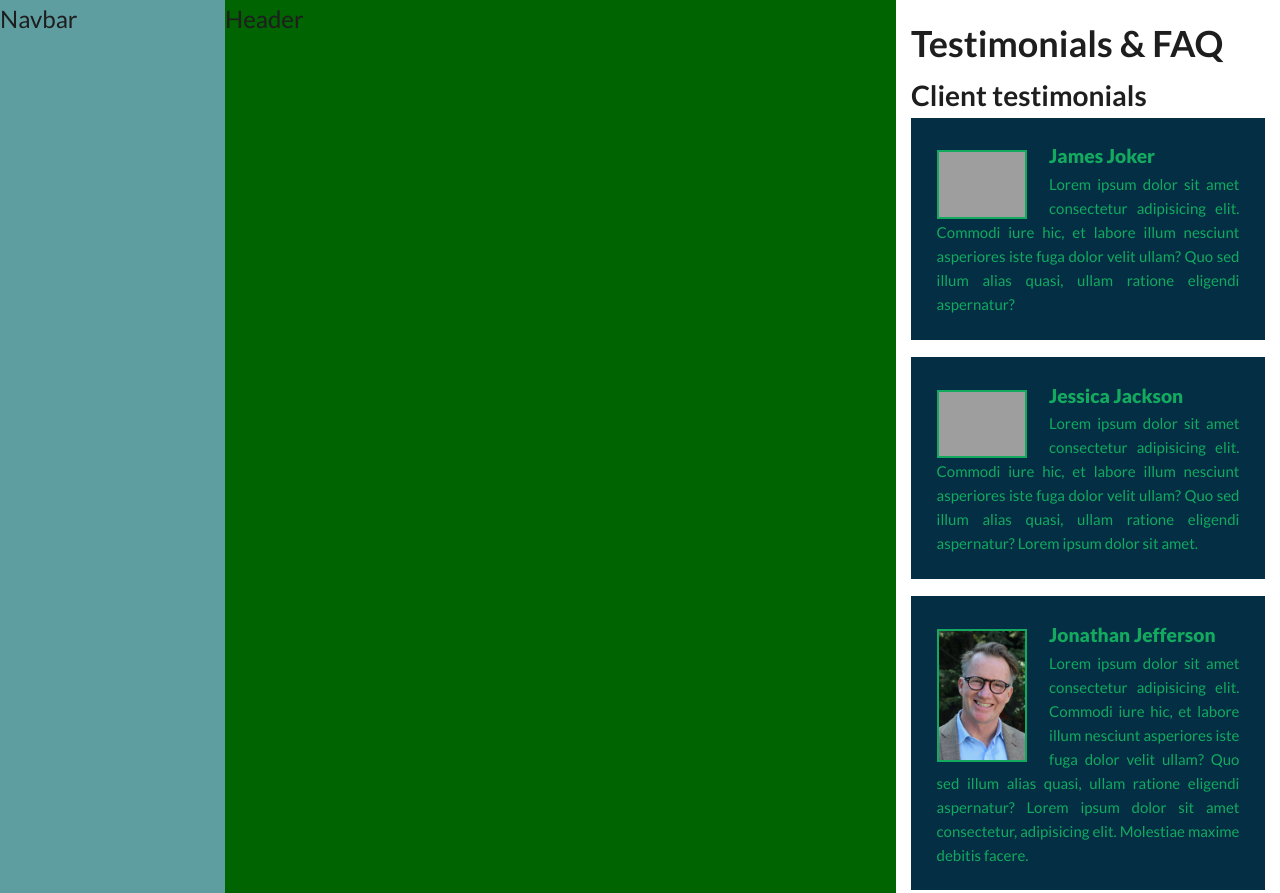
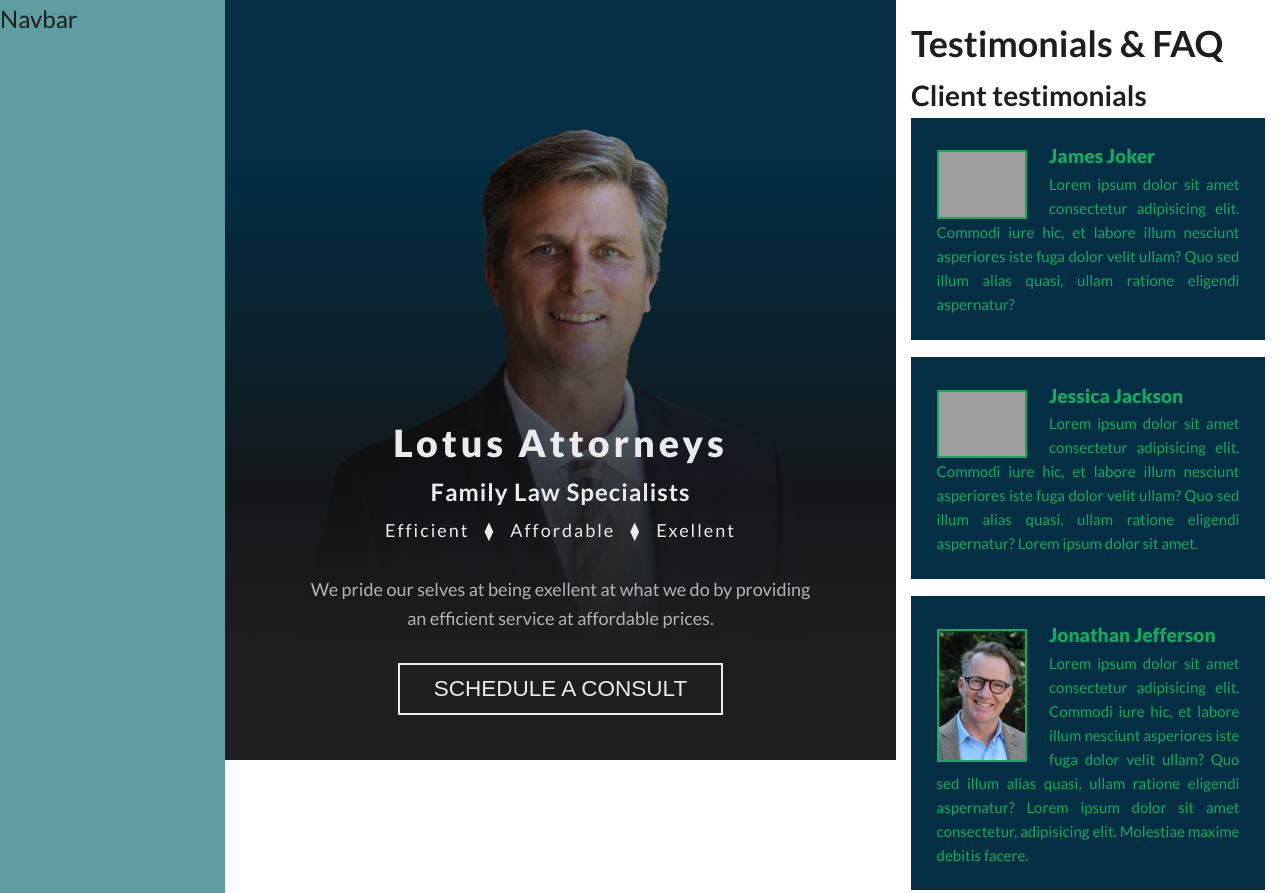
Before and after one commit to SVDwebtech/attorneyLotus032, a website: page index.html in a window 1280 px wide. Shown: the top 893 px of the page. Drawn offline with Linux system fonts and the light colour scheme; grey boxes are pictures that could not be loaded.

Commit message:
add structure, content and styling to header section

```diff
--- a/index.html
+++ b/index.html
@@ -8,12 +8,30 @@
     <link rel="preconnect" href="https://fonts.gstatic.com" crossorigin>
     <link href="https://fonts.googleapis.com/css2?family=Lato:wght@400;700;900&display=swap" rel="stylesheet">
     <link rel="stylesheet" href="./css/styles.css">
-    <title>Document</title>
+    <title>Lotus Attorneys</title>
 </head>
 <body>
     <div class="container">
+
         <nav class="navbar">Navbar</nav>
-        <header class="header">Header</header>
+
+        <header class="header">
+
+            <div class="header__content-container">
+                <h1 class="header__heading-h1">
+                    <span class="header__heading-h1--primary">Lotus Attorneys</span>
+                    <span class="header__heading-h1--secondary">Family Law Specialists</span>
+                    <span class="header__heading-h1--tertiary">
+                        Efficient<span class="header__blacklozenge">&blacklozenge;</span>Affordable<span class="header__blacklozenge">&blacklozenge;</span>Exellent
+                    </span>
+
+                </h1>
+                <p class="header__paragraph">We pride our selves at being exellent at what we do by providing an efficient service at affordable prices.</p>
+                <button class="header__btn btn">Schedule a consult</button>
+            </div>
+
+        </header>
+
         <main class="main">Main</main>
 
         <aside class="sidebar">
--- a/sass/abstracts/_variables.scss
+++ b/sass/abstracts/_variables.scss
@@ -10,6 +10,7 @@ $color-mudbrown: rgb(117, 76, 10);
 $color-white: rgb(235, 235, 235);
 $color-grey-light: rgb(180, 180, 180);
 $color-grey-dark: rgb(130, 130, 130);
+$color-darkshadow: rgba(20, 20, 20, .85);
 $color-dark: rgb(30, 30, 30);
 
 // padding & margins
--- a/sass/base/_typography.scss
+++ b/sass/base/_typography.scss
@@ -10,19 +10,44 @@ body {
 
 .header {
 
-	&__heading {
+	color: $color-white;
+
+	&__heading-h1 {
+		// color: $color-mudbrown;
+		text-align: center;
+
+		&--primary {
+			font-size: 2.5rem;
+			font-weight: 900;
+			letter-spacing: 4px;
+		}
+
+		&--secondary {
+			font-size: 1.6rem;
+			font-weight: 700;
+			letter-spacing: 1px;
+			margin-bottom: $small;
+		}
+
+		&--tertiary {
+			font-size: 1.2rem;
+			font-weight: 400;
+			letter-spacing: 2px;
+		}
+	}
+
+	&__paragraph {
+		color: $color-grey-light;
+		font-size: 1.2rem;
+		text-align: center;
 
 	}
 
-	.heading__primary--main {
-
-	}
-	.heading__primary--sub {
-
-	}
-
-	&__paragraph {
-
+	&__btn {
+		color: $color-white;
+		font-size: 1.5rem;
+		text-transform: uppercase;
+		text-align: center;
 	}
 }
 
--- a/sass/components/_button.scss
+++ b/sass/components/_button.scss
@@ -4,13 +4,9 @@
 	&:visited {
 		display: inline-block;
 
-		color: inherit;
-		text-align: center;
 		text-decoration: none;
-		border-radius: 5px;
 		outline: none;
-
-		padding: .3em 1.5em;
+		padding: .5em 1.5em;
 
 		backface-visibility: hidden;
 		transition: box-shadow .2s, transform .2s, border .2s;
--- a/sass/layout/_header.scss
+++ b/sass/layout/_header.scss
@@ -40,7 +40,7 @@
 	}
 
 	.header {
-		height: auto;
+		height: 95vh;
 		grid-column: 1 / span 11;
 		grid-row: 2 / span 1;
 	}
--- a/sass/pages/_home.scss
+++ b/sass/pages/_home.scss
@@ -3,33 +3,71 @@
 /////////////////////////////////////////////////////////////////////
 
 .header {
+	display: flex;
+	flex-direction: column;
+	justify-content: center;
+	// align-items: center;
 
-	// display: flex;
-	// flex-direction: column;
-	// justify-content: center;
 
-	// background-image: linear-gradient(.55turn,rgba(0,0,0, .1) 10%, rgba(0,0,0, .88) 75%, rgba(0,0,0, 1) 98%), url(/img/bgHeaderImage.jpg);
+
+	background: linear-gradient(to bottom, $color-prussianblue 50%, $color-dark 80%);
 	// background-size: cover;
 	// background-position:center;
 	// background-repeat: no-repeat;
 
 	// padding: 2rem;
 
+	&__content-container {
+		display: flex;
+		flex-direction: column;
+		justify-content: flex-end;
+		align-items: center;
 
-	// &__heading {
-	// 	.heading__primary {
-	// 		&--main, &--sub {
-	// 			display: block;
-	// 		}
-	// 	}
+		background: linear-gradient(to bottom, transparent 20%, $color-darkshadow 65%, $color-dark 85%), url("/img/attorney01.png");
+		background-size: contain;
+		background-position:center;
+		background-repeat: no-repeat;
+		height: min(100%, 70rem);
+		padding: 1rem 5rem 3rem;
+
+	}
+
+	&__heading-h1 {
+
+		&--primary {
+			display: block;
+		}
+
+		&--secondary {
+			display: block;
+		}
+
+		&--tertiary {
+			display: block;
+
+			&:not(:last-child) {
+				margin-right: 1rem;
+			}
+		}
+	}
+
+	&__heading-h1, &__paragraph {
+			margin-bottom: calc($x-large + 1rem);
+	}
+
+	&__blacklozenge {
+		margin: 0 1rem;
+	}
+
+
+
+	// &__paragraph {
+	// 	margin-bottom: $x-large;
 	// }
 
-	// &__paragraph {
-
-	// }
-
-	// &__button {
-
-	// }
+	&__btn {
+		background-color: transparent;
+		border: 2px solid $color-white;
+	}
 
 }
```
Also changed, not shown: css/styles.css, img/Frame 1 (1).png (added), img/attorney01.png (added), img/attorney02.jpg (added), 1 other file.
